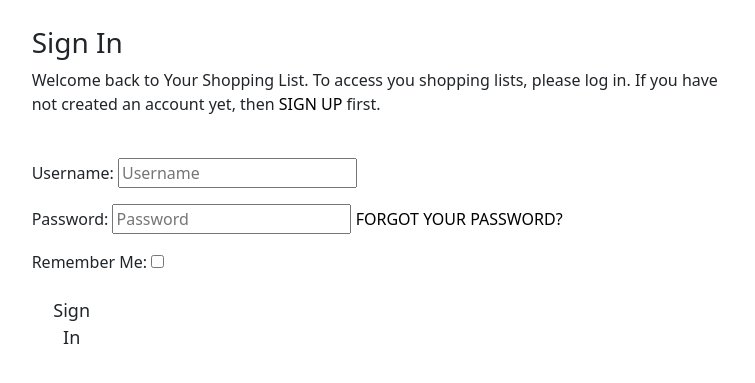
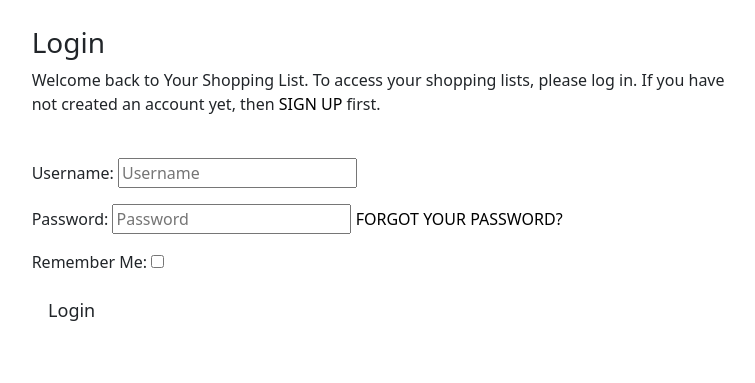
Before and after one commit to mikael-johnsson/your-shopping-list, a Django app: page /accounts/login/ in a window 1280 px wide. Shown: the part 91-474 px from the top of the page, without its empty margins (255-1010 px from the left). Run offline with Django 4.2, Linux system fonts and the light colour scheme; some libraries are stand-ins or nearby versions.

Commit message:
change Sign In to Login in account/login

```diff
--- a/templates/account/login.html
+++ b/templates/account/login.html
@@ -10,9 +10,9 @@
 <div class="container">
     <div class="row">
         <div class="col-md-8 mt-3 offset-md-2">
-            <h3>{% trans "Sign In" %}</h3>
+            <h3>{% trans "Login" %}</h3>
 
-            <p>{% blocktrans %}Welcome back to Your Shopping List. To access you shopping lists, please log in. If
+            <p>{% blocktrans %}Welcome back to Your Shopping List. To access your shopping lists, please log in. If
                 you
                 have not created an account yet, then <a class="link" href="{{ signup_url }}">sign up</a>
                 first.{% endblocktrans %}</p>
@@ -26,7 +26,7 @@
                 {% if redirect_field_value %}
                 <input type="hidden" name="{{ redirect_field_name }}" value="{{ redirect_field_value }}" />
                 {% endif %}
-                <button class="btn btn-signup right" type="submit">{% trans "Sign In" %}</button>
+                <button class="btn btn-signup right" type="submit">{% trans "Login" %}</button>
             </form>
         </div>
     </div>
```
Also changed, not shown: README.md.
